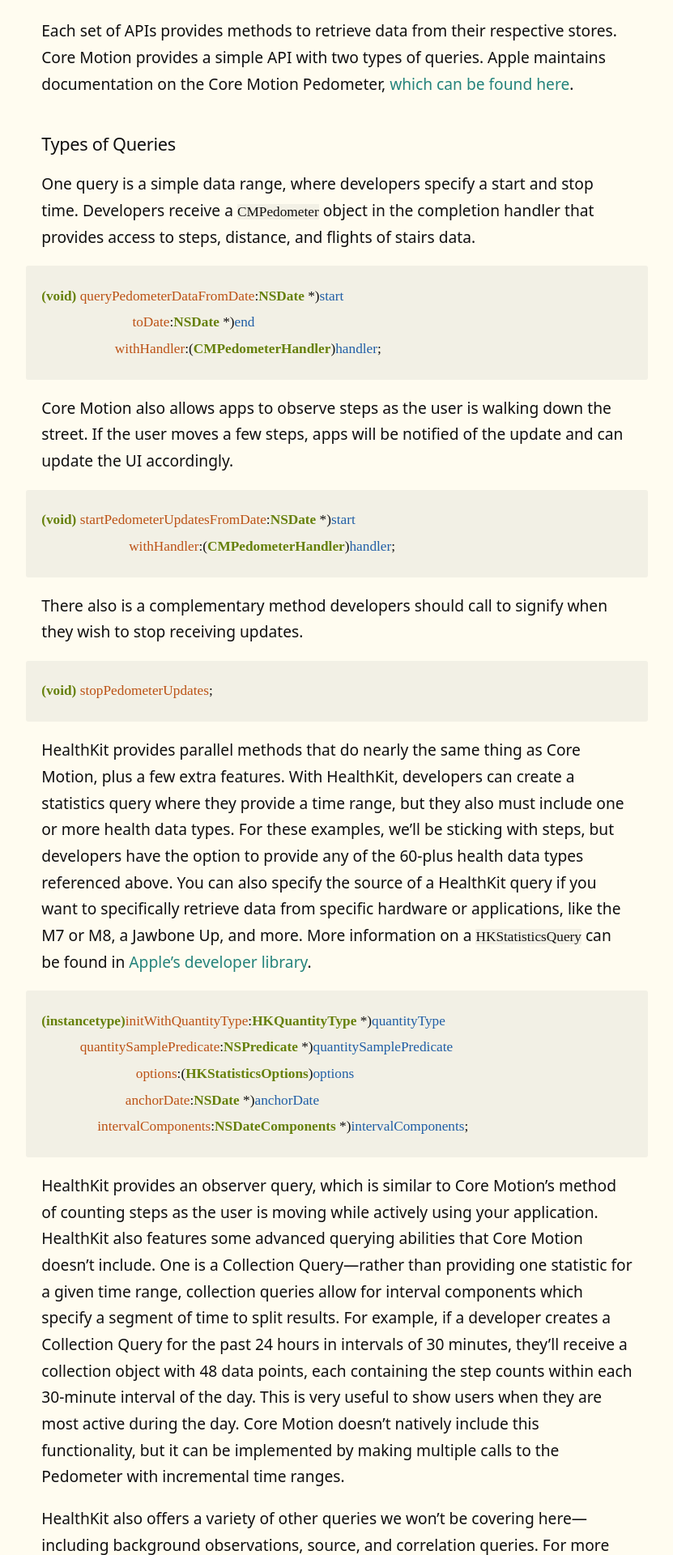
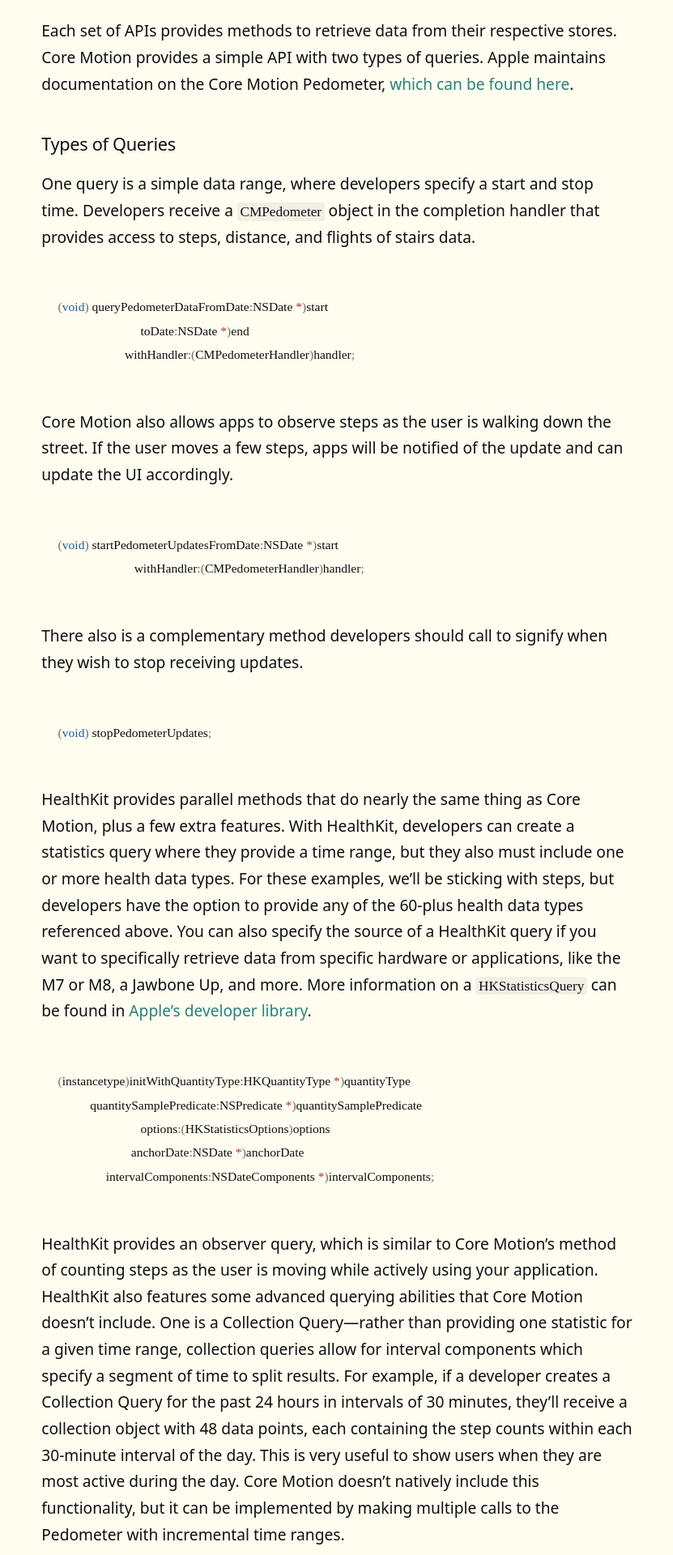
Before and after one commit to conmas/site, a Jekyll site: the page built from _posts/2014-11-17-healthkit-core-motion-ios-step-counting.md, in a window 1280 px wide. Shown: the part 3216-5136 px from the top of the page at 81% size, without its empty margins (224-1055 px from the left). Built offline with Jekyll 4.4.1, drawn with Linux system fonts in a browser that asks for light colours.

Commit message:
Code style updates

````diff
--- a/_posts/2014-11-17-healthkit-core-motion-ios-step-counting.md
+++ b/_posts/2014-11-17-healthkit-core-motion-ios-step-counting.md
@@ -36,29 +36,34 @@
 
 One query is a simple data range, where developers specify a start and stop time. Developers receive a `CMPedometer` object in the completion handler that provides access to steps, distance, and flights of stairs data.
 
-<div class="highlight"><pre class="highlight"><code><span class="kw">(void)</span> <span class="fn">queryPedometerDataFromDate</span>:<span class="kw">NSDate</span> *)<span class="vr">start</span>
-                          <span class="fn">toDate</span>:<span class="kw">NSDate</span> *)<span class="vr">end</span>
-                     <span class="fn">withHandler</span>:(<span class="kw">CMPedometerHandler</span>)<span class="vr">handler</span>;
-</code></pre></div>
+```objective-c
+(void) queryPedometerDataFromDate:NSDate *)start
+                           toDate:NSDate *)end
+                      withHandler:(CMPedometerHandler)handler;
+```
 
 Core Motion also allows apps to observe steps as the user is walking down the street. If the user moves a few steps, apps will be notified of the update and can update the UI accordingly.
 
-<div class="highlight"><pre class="highlight"><code><span class="kw">(void)</span> <span class="fn">startPedometerUpdatesFromDate</span>:<span class="kw">NSDate</span> *)<span class="vr">start</span>
-                         <span class="fn">withHandler</span>:(<span class="kw">CMPedometerHandler</span>)<span class="vr">handler</span>;
-</code></pre></div>
+```objective-c
+(void) startPedometerUpdatesFromDate:NSDate *)start
+                         withHandler:(CMPedometerHandler)handler;
+```
 
 There also is a complementary method developers should call to signify when they wish to stop receiving updates.
 
-<div class="highlight"><pre class="highlight"><code><span class="kw">(void)</span> <span class="fn">stopPedometerUpdates</span>;</code></pre></div>
+```objective-c
+(void) stopPedometerUpdates;
+```
 
 HealthKit provides parallel methods that do nearly the same thing as Core Motion, plus a few extra features. With HealthKit, developers can create a statistics query where they provide a time range, but they also must include one or more health data types. For these examples, we’ll be sticking with steps, but developers have the option to provide any of the 60-plus health data types referenced above. You can also specify the source of a HealthKit query if you want to specifically retrieve data from specific hardware or applications, like the M7 or M8, a Jawbone Up, and more. More information on a `HKStatisticsQuery` can be found in [Apple’s developer library](https://developer.apple.com/Library/ios/documentation/HealthKit/Reference/HKStatisticsQuery_Class/index.html).
 
-<div class="highlight"><pre class="highlight"><code><span class="kw">(instancetype)</span><span class="fn">initWithQuantityType</span>:<span class="kw">HKQuantityType</span> *)<span class="vr">quantityType</span>
-           <span class="fn">quantitySamplePredicate</span>:<span class="kw">NSPredicate</span> *)<span class="vr">quantitySamplePredicate</span>
-                           <span class="fn">options</span>:(<span class="kw">HKStatisticsOptions</span>)<span class="vr">options</span>
-                        <span class="fn">anchorDate</span>:<span class="kw">NSDate</span> *)<span class="vr">anchorDate</span>
-                <span class="fn">intervalComponents</span>:<span class="kw">NSDateComponents</span> *)<span class="vr">intervalComponents</span>;
-</code></pre></div>
+```obj-c
+(instancetype)initWithQuantityType:HKQuantityType *)quantityType
+           quantitySamplePredicate:NSPredicate *)quantitySamplePredicate
+                           options:(HKStatisticsOptions)options
+                        anchorDate:NSDate *)anchorDate
+                intervalComponents:NSDateComponents *)intervalComponents;
+```
 
 HealthKit provides an observer query, which is similar to Core Motion’s method of counting steps as the user is moving while actively using your application. HealthKit also features some advanced querying abilities that Core Motion doesn’t include. One is a Collection Query—rather than providing one statistic for a given time range, collection queries allow for interval components which specify a segment of time to split results. For example, if a developer creates a Collection Query for the past 24 hours in intervals of 30 minutes, they’ll receive a collection object with 48 data points, each containing the step counts within each 30-minute interval of the day. This is very useful to show users when they are most active during the day. Core Motion doesn’t natively include this functionality, but it can be implemented by making multiple calls to the Pedometer with incremental time ranges.
 
--- a/_sass/_code.scss
+++ b/_sass/_code.scss
@@ -1,27 +1,74 @@
-.highlight  {
+code, kbd {
+  font-family: ui-monospace !important;
   background: var(--bg-2);
-  padding: 1px 1em;
-  border-radius: 3px;
-  overflow: auto;
-  margin: 1em -1em;
-  code { padding: 0; }
+  padding: 0.1em 0.2em;
+  border-radius: 4px;
+  font-size: 90%;
+}
+kbd {
+  font-weight: 600;
+  border: 1px solid var(--ui-hover);
+}
+pre {
+  font-family: var(--font-mono);
+  border-radius: 4px;
+  padding: 1em;
+  font-size: 90%;
+  border: 1px solid var(--ui-normal);
+}
+pre code {
+  background-color: transparent;
 }
 
-code {
-  font-size: 0.9em;
-  font-family: ui-monospace !important;
-  background-color: var(--bg-2);
+div.highlight {
+  display: grid;
 }
 
-div.highlight { display: grid; }
+/* src https://stephango.com/.sass/content/_code.scss */
 
-.highlight .cm { color: var(--tx-3); font-style: italic } /* Comment */
-.highlight .er { color: var(--re); }                      /* Error */
-.highlight .fn { color: var(--or); }                      /* Function */
-.highlight .cn { color: var(--ye); }                      /* Constant */
-.highlight .kw { color: var(--gr); font-weight: bold }    /* Keyword */
-.highlight .op { color: var(--tx-2); font-weight: bold }  /* Operator */
-.highlight .st { color: var(--gr); }                      /* String */
-.highlight .vr { color: var(--bl); }                      /* Variable */
-.highlight .nu { color: var(--pu); }                      /* Number */
-.highlight .lf { color: var(--ma); }                      /* Language feature */
+.highlight  {
+  border-radius: 4px;
+  overflow: auto;
+  margin: 1em 0;
+
+  .c, .cm, .cp, .c1, .cs { color: var(--tx-3); } /* Comment */
+  .err { color: var(--re);} /* Error */
+  .k  { color: var(--gr); } /* Keyword */
+  .o  { } /* Operator */
+  .p { color: var(--tx-2); } /* Punctuation */
+  .gd {  } /* Generic.Deleted */
+  .gd .x { } /* Generic.Deleted.Specific */
+  .ge { font-style: italic } /* Generic.Emph */
+  .gr { color: var(--re); } /* Generic.Error */
+  .gh { color: var(--tx-3) } /* Generic.Heading */
+  .gi { } /* Generic.Inserted */
+  .gi .x { } /* Generic.Inserted.Specific */
+  .go { color: var(--tx-2); } /* Generic.Output */
+  .gp { color: var(--tx-2); } /* Generic.Prompt */
+  .gs { } /* Generic.Strong */
+  .gu { color: var(--tx-2); } /* Generic.Subheading */
+  .gt { color: var(--re); } /* Generic.Traceback */
+  .kc, .kd, .kp, .kr, .kt { color: var(--bl); } /* Keyword */
+  .m, .mf, .mh, .mi, .mo { color: var(--pu); } /* Literal.Number */
+  .s, .sb, .sc, .sd, .sh, .si, .sx { color: var(--gr) } /* Literal.String */
+  .na { color: var(--or) } /* Name.Attribute */
+  .nb { color: var(--gr); } /* Name.Builtin */
+  .nc { color:var(--bl); } /* Name.Class */
+  .no { color: var(--cy) } /* Name.Constant */
+  .ni {  } /* Name.Entity */
+  .ne {  } /* Name.Exception */
+  .nf {  } /* Name.Function */
+  .nn { color: var(--tx-2); } /* Name.Namespace */
+  .nt {  } /* Name.Tag */
+  .nv { color: var(--cy) } /* Name.Variable */
+  .nx {  }
+  .o  { color: var(--re); }
+  .ow { } /* Operator.Word */
+  .w  { color: var(--tx-3); } /* Text.Whitespace */
+  .s2, .s1 { color: var(--cy) } /* Literal.String.Double */
+  .se, .sr, .ss { color: var(--re) } /* Literal.String.Escape, Regex, Symbol */
+  .bp { color: var(--tx-3) } /* Name.Builtin.Pseudo */
+  .vc, .vg, .vi { color: var(--cy) } /* Name.Variable */
+  .il { color: var(--pu); } /* Literal.Number.Integer.Long */
+
+}
````
